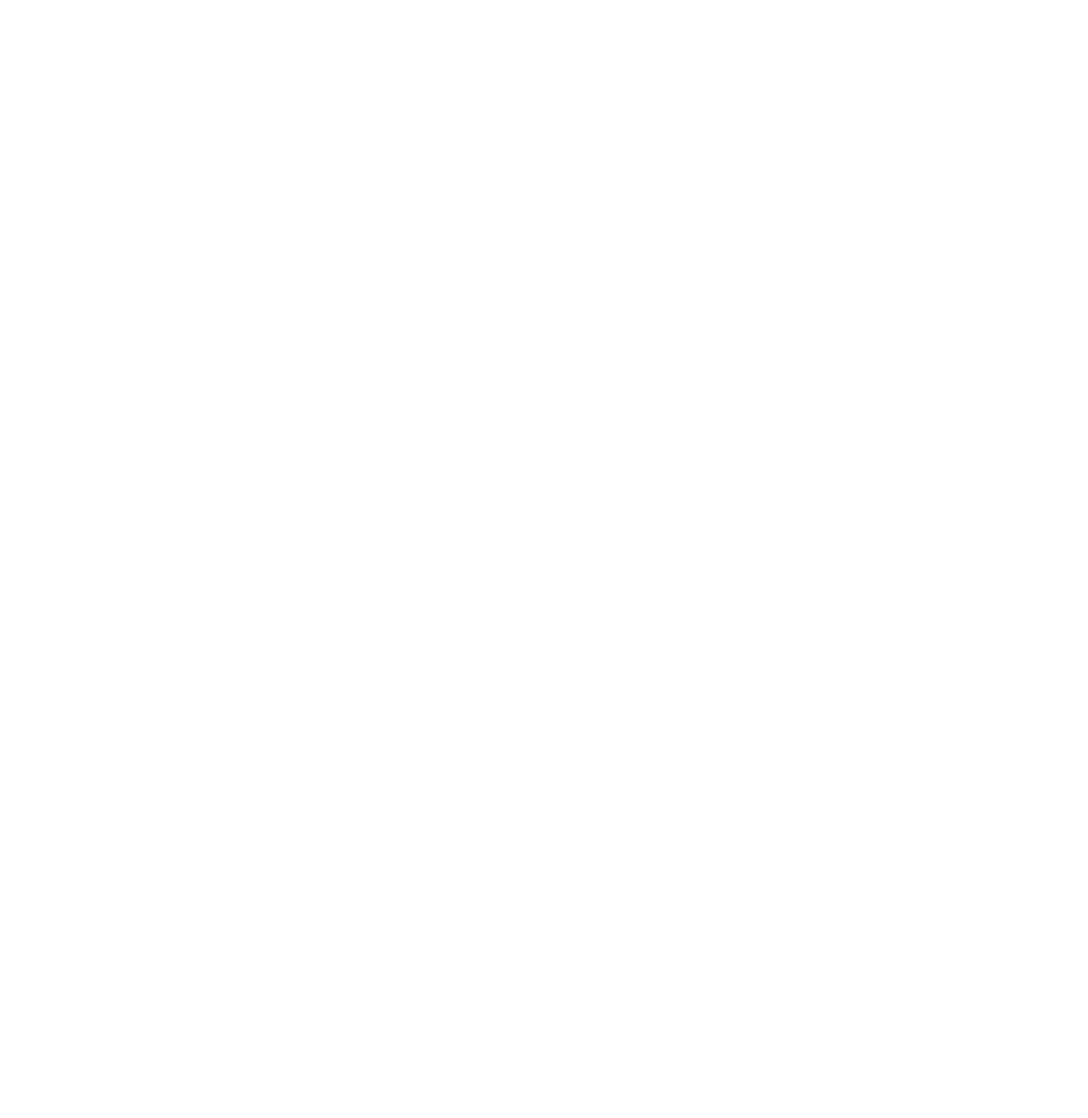
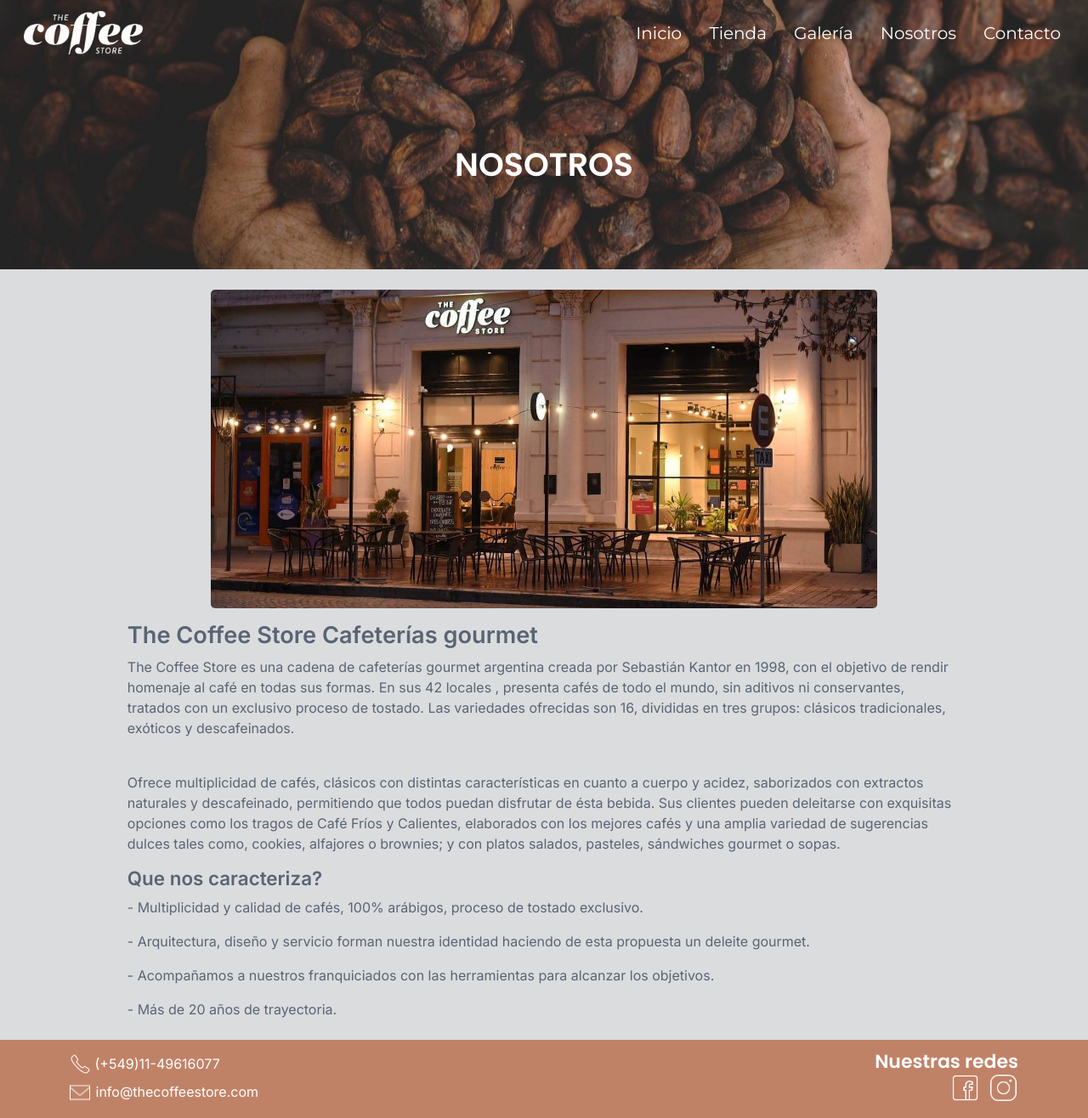
Before and after one commit to LucasAmbort/TheCoffeeStore, a plain HTML site: page nosotros.html in a window 1280 px wide. Shown: the whole page at 85% size. Before the commit the page ends 800 px from the top, so only its background shows below. Drawn offline with nearby package versions, Linux system fonts and the light colour scheme.

Commit message:
Cambios en galeria, creacion de nosotros y contacto

```diff
--- a/contacto.html
+++ b/contacto.html
@@ -0,0 +1,137 @@
+<!DOCTYPE html>
+<html lang="es">
+
+<head>
+    <meta charset="UTF-8" />
+    <meta http-equiv="X-UA-Compatible" content="IE=edge" />
+    <meta name="viewport" content="width=device-width, initial-scale=1.0" />
+    <link rel="icon" type="image/png" href="./img/favicon.png" />
+    <link rel="preconnect" href="https://fonts.googleapis.com" />
+    <link rel="preconnect" href="https://fonts.gstatic.com" crossorigin />
+    <link href="https://fonts.googleapis.com/css2?family=Montserrat:wght@100;200;300;400;500;600;700&display=swap"
+        rel="stylesheet" />
+    <link rel="preconnect" href="https://fonts.googleapis.com" />
+    <link rel="preconnect" href="https://fonts.gstatic.com" crossorigin />
+    <link href="https://fonts.googleapis.com/css2?family=Inter:wght@200;400;600&display=swap" rel="stylesheet" />
+    <link rel="preconnect" href="https://fonts.googleapis.com" />
+    <link rel="preconnect" href="https://fonts.gstatic.com" crossorigin />
+    <link href="https://fonts.googleapis.com/css2?family=Poppins:wght@600&display=swap" rel="stylesheet" />
+    <!-- CSS only -->
+    <link href="https://cdn.jsdelivr.net/npm/bootstrap@5.2.1/dist/css/bootstrap.min.css" rel="stylesheet"
+        integrity="sha384-iYQeCzEYFbKjA/T2uDLTpkwGzCiq6soy8tYaI1GyVh/UjpbCx/TYkiZhlZB6+fzT" crossorigin="anonymous" />
+    <link rel="stylesheet" href="./css/style.css" />
+    <title>Contacto | The Coffee Store Rafaela</title>
+</head>
+
+<body>
+    <section>
+        <header>
+            <nav class="navbar navbar-expand-lg navbar-light">
+                <div class="container-fluid">
+                    <a class="navbar-brand nav-img ps-3" href="./index.html">
+                        <img src="./img/logoblanco.png" alt="logo" />
+                    </a>
+                    <button class="navbar-toggler me-3 bg-light bg-opacity-50" type="button" data-bs-toggle="collapse"
+                        data-bs-target="#navbarSupportedContent" aria-controls="navbarSupportedContent"
+                        aria-expanded="false" aria-label="Toggle navigation">
+                        <span class="navbar-toggler-icon"></span>
+                    </button>
+                    <div class="collapse navbar-collapse" id="navbarSupportedContent">
+                        <ul class="navbar-nav ms-auto mb-2 mb-lg-0">
+                            <li class="nav-item me-2">
+                                <a class="nav-link m-1" aria-current="page" href="./index.html">Inicio</a>
+                            </li>
+                            <li class="nav-item me-2">
+                                <a class="nav-link m-1" href="./tienda.html">Tienda</a>
+                            </li>
+                            <li class="nav-item me-2">
+                                <a class="nav-link m-1" href="./galeria.html">Galería</a>
+                            </li>
+                            <li class="nav-item me-2">
+                                <a class="nav-link m-1" href="./nosotros.html">Nosotros</a>
+                            </li>
+                            <li class="nav-item me-2">
+                                <a class="nav-link m-1" href="./contacto.html">Contacto</a>
+                            </li>
+                        </ul>
+                    </div>
+                </div>
+            </nav>
+        </header>
+        <main>
+            <div class="container d-flex justify-content-center align-items-center contacto">
+                <div class="text-white galeria-titulo">
+                    <h1>CONTACTO</h1>
+                </div>
+            </div>
+    </section>
+    <div class="contacto-contenedor bg-secondary bg-opacity-25">
+        <div class="container-fluid h-100">
+            <div class="row pt-4 pb-2">
+                <div class="col-12 col-lg-7 mb-3">
+                    <p>
+                        Queremos conocer tu opinión, tu experiencia, puntos a favor y
+                        puntos a mejorar.
+                    </p>
+                    <p>
+                        Esto nos ayuda a seguir creciendo y brindar un mejor servicio.
+                    </p>
+                </div>
+                <div class="col-12 col-lg-5">
+                    <form>
+                        <div>
+                            <label for="nombre">Nombre y Apellido</label>
+                            <br>
+                            <input class="w-75 w-lg-50 mb-3" type="text" name="nombre" placeholder="Nombre completo" />
+                        </div>
+                        <div>
+                            <label for="email">Email</label>
+                            <br>
+                            <input class="w-75 w-lg-50 mb-3" type="email" name="email" placeholder="Email" />
+                        </div>
+                        <div>
+                            <label for="mensaje">Mensaje</label>
+                            <br>
+                            <textarea class="w-75 w-lg-50 mb-3" name="mensaje" id="" cols="30" rows="5"
+                                placeholder="Dejanos tu mensaje"></textarea>
+                        </div>
+                        <input class="btn btn-default text-white boton" type="submit" value="Enviar">
+                    </form>
+                </div>
+            </div>
+        </div>
+    </div>
+    </main>
+    <footer class="footer">
+        <div class="container">
+            <div class="row">
+                <div class="col-12 text-white footer-izq">
+                    <p style="margin-top: 1rem; margin-bottom: 0.4rem;">
+                        <img src="./img/telefono.png" alt="telefono" style="width: 25px; margin-bottom: 2px;">
+                        (+549)11-49616077
+                    </p>
+                    <p>
+                        <img src="./img/email.png" alt="correo"
+                            style="width: 24px; margin-bottom: 2px; margin-right: 2px;">
+                        info@thecoffeestore.com
+                    </p>
+                </div>
+                <div class="col-12 text-white footer-der">
+                    <h2>Nuestras redes</h2>
+                    <div class="footer-der-redes">
+                        <a href="https://m.facebook.com/tcsrafaela/" target="_blank"><img src="./img/logofb.png"
+                                alt="facebook" style="width: 35px; margin-right: 10px;"></a> <a
+                            href="https://www.instagram.com/thecoffeestore.rafaela/?hl=es" target="_blank"><img
+                                src="./img/logoig.png" alt="instagram" style="width: 35px;"></a>
+                    </div>
+                </div>
+            </div>
+        </div>
+    </footer>
+    <!-- JavaScript Bundle with Popper -->
+    <script src="https://cdn.jsdelivr.net/npm/bootstrap@5.2.1/dist/js/bootstrap.bundle.min.js"
+        integrity="sha384-u1OknCvxWvY5kfmNBILK2hRnQC3Pr17a+RTT6rIHI7NnikvbZlHgTPOOmMi466C8"
+        crossorigin="anonymous"></script>
+</body>
+
+</html>
--- a/css/style.css
+++ b/css/style.css
@@ -127,7 +127,51 @@
 .galeria-contenedor img {
   width: 85%;
   border-radius: 5px;
-  margin-bottom: 15px;
+  margin-bottom: 20px;
+}
+.nosotros {
+  height: 30vh;
+}
+.nosotros-row {
+  width: 90%;
+}
+.nosotros-row img {
+  border-radius: 5px;
+}
+.nosotros-row h2 {
+  font-family: "Inter";
+  font-weight: 700;
+  color: #5a6473;
+  font-size: 1.7rem;
+}
+.nosotros-row p {
+  font-family: "Inter";
+  font-weight: 400;
+  color: #5a6473;
+}
+.nosotros-row h3 {
+  font-family: "Inter";
+  font-weight: 700;
+  color: #5a6473;
+  font-size: 1.4rem;
+}
+.contacto {
+  height: 30vh;
+}
+.contacto-contenedor p {
+  font-family: "Montserrat";
+  font-size: 1.2rem;
+}
+.contacto-contenedor form {
+  font-family: "Montserrat";
+  font-size: 1rem;
+}
+.btn {
+  background-color: #c08267;
+  font-family: "Poppins";
+}
+.boton:hover {
+  background-color: #c08267!important;
 }
 @media (min-width: 768px) {
   .contenido h1 {
@@ -180,4 +224,7 @@
   .galeria-contenedor img:hover {
     transform: scale(1.04);
   }
+  .nosotros-contenedor img {
+    width: 80%;
+  }
 }
--- a/nosotros.html
+++ b/nosotros.html
@@ -0,0 +1,145 @@
+<!DOCTYPE html>
+<html lang="es">
+
+<head>
+    <meta charset="UTF-8" />
+    <meta http-equiv="X-UA-Compatible" content="IE=edge" />
+    <meta name="viewport" content="width=device-width, initial-scale=1.0" />
+    <link rel="icon" type="image/png" href="./img/favicon.png" />
+    <link rel="preconnect" href="https://fonts.googleapis.com" />
+    <link rel="preconnect" href="https://fonts.gstatic.com" crossorigin />
+    <link href="https://fonts.googleapis.com/css2?family=Montserrat:wght@100;200;300;400;500;600;700&display=swap"
+        rel="stylesheet" />
+    <link rel="preconnect" href="https://fonts.googleapis.com" />
+    <link rel="preconnect" href="https://fonts.gstatic.com" crossorigin />
+    <link href="https://fonts.googleapis.com/css2?family=Inter:wght@200;400;600&display=swap" rel="stylesheet" />
+    <link rel="preconnect" href="https://fonts.googleapis.com" />
+    <link rel="preconnect" href="https://fonts.gstatic.com" crossorigin />
+    <link href="https://fonts.googleapis.com/css2?family=Poppins:wght@600&display=swap" rel="stylesheet" />
+    <!-- CSS only -->
+    <link href="https://cdn.jsdelivr.net/npm/bootstrap@5.2.1/dist/css/bootstrap.min.css" rel="stylesheet"
+        integrity="sha384-iYQeCzEYFbKjA/T2uDLTpkwGzCiq6soy8tYaI1GyVh/UjpbCx/TYkiZhlZB6+fzT" crossorigin="anonymous" />
+    <link rel="stylesheet" href="./css/style.css" />
+    <title>Nosotros | The Coffee Store Rafaela</title>
+</head>
+
+<body>
+    <section>
+        <header>
+            <nav class="navbar navbar-expand-lg navbar-light">
+                <div class="container-fluid">
+                    <a class="navbar-brand nav-img ps-3" href="./index.html">
+                        <img src="./img/logoblanco.png" alt="logo" />
+                    </a>
+                    <button class="navbar-toggler me-3 bg-light bg-opacity-50" type="button" data-bs-toggle="collapse"
+                        data-bs-target="#navbarSupportedContent" aria-controls="navbarSupportedContent"
+                        aria-expanded="false" aria-label="Toggle navigation">
+                        <span class="navbar-toggler-icon"></span>
+                    </button>
+                    <div class="collapse navbar-collapse" id="navbarSupportedContent">
+                        <ul class="navbar-nav ms-auto mb-2 mb-lg-0">
+                            <li class="nav-item me-2">
+                                <a class="nav-link m-1" aria-current="page" href="./index.html">Inicio</a>
+                            </li>
+                            <li class="nav-item me-2">
+                                <a class="nav-link m-1" href="./tienda.html">Tienda</a>
+                            </li>
+                            <li class="nav-item me-2">
+                                <a class="nav-link m-1" href="./galeria.html">Galería</a>
+                            </li>
+                            <li class="nav-item me-2">
+                                <a class="nav-link m-1" href="./nosotros.html">Nosotros</a>
+                            </li>
+                            <li class="nav-item me-2">
+                                <a class="nav-link m-1" href="./contacto.html">Contacto</a>
+                            </li>
+                        </ul>
+                    </div>
+                </div>
+            </nav>
+        </header>
+        <main>
+            <div class="container d-flex justify-content-center align-items-center nosotros">
+                <div class="text-white galeria-titulo">
+                    <h1>NOSOTROS</h1>
+                </div>
+            </div>
+    </section>
+    <div class="nosotros-contenedor bg-secondary bg-opacity-25">
+        <div class="container h-100">
+            <div class="row pt-4 pb-2 nosotros-row mx-auto">
+                <div class="col">
+                    <img class="mx-auto d-flex mb-3 img-fluid" src="./img/galeria3.jpg" alt="foto-negocio" />
+                    <h2>The Coffee Store Cafeterías gourmet</h2>
+                    <p>
+                        The Coffee Store es una cadena de cafeterías gourmet argentina
+                        creada por Sebastián Kantor en 1998, con el objetivo de rendir
+                        homenaje al café en todas sus formas. En sus 42 locales , presenta
+                        cafés de todo el mundo, sin aditivos ni conservantes, tratados con
+                        un exclusivo proceso de tostado. Las variedades ofrecidas son 16,
+                        divididas en tres grupos: clásicos tradicionales, exóticos y
+                        descafeinados.
+                    </p>
+                    <br />
+                    <p>
+                        Ofrece multiplicidad de cafés, clásicos con distintas
+                        características en cuanto a cuerpo y acidez, saborizados con
+                        extractos naturales y descafeinado, permitiendo que todos puedan
+                        disfrutar de ésta bebida. Sus clientes pueden deleitarse con
+                        exquisitas opciones como los tragos de Café Fríos y Calientes,
+                        elaborados con los mejores cafés y una amplia variedad de
+                        sugerencias dulces tales como, cookies, alfajores o brownies; y con
+                        platos salados, pasteles, sándwiches gourmet o sopas.
+                    </p>
+                    <h3>Que nos caracteriza?</h3>
+                    <p>
+                        - Multiplicidad y calidad de cafés, 100% arábigos, proceso de
+                        tostado exclusivo.
+                    </p>
+                    <p>
+                        - Arquitectura, diseño y servicio forman nuestra identidad haciendo
+                        de esta propuesta un deleite gourmet.
+                    </p>
+                    <p>
+                        - Acompañamos a nuestros franquiciados con las herramientas para
+                        alcanzar los objetivos.
+                    </p>
+                    <p>- Más de 20 años de trayectoria.</p>
+                </div>
+            </div>
+        </div>
+    </div>
+    </main>
+    <footer class="footer">
+        <div class="container">
+            <div class="row">
+                <div class="col-12 text-white footer-izq">
+                    <p style="margin-top: 1rem; margin-bottom: 0.4rem;">
+                        <img src="./img/telefono.png" alt="telefono" style="width: 25px; margin-bottom: 2px;">
+                        (+549)11-49616077
+                    </p>
+                    <p>
+                        <img src="./img/email.png" alt="correo"
+                            style="width: 24px; margin-bottom: 2px; margin-right: 2px;">
+                        info@thecoffeestore.com
+                    </p>
+                </div>
+                <div class="col-12 text-white footer-der">
+                    <h2>Nuestras redes</h2>
+                    <div class="footer-der-redes">
+                        <a href="https://m.facebook.com/tcsrafaela/" target="_blank"><img src="./img/logofb.png"
+                                alt="facebook" style="width: 35px; margin-right: 10px;"></a> <a
+                            href="https://www.instagram.com/thecoffeestore.rafaela/?hl=es" target="_blank"><img
+                                src="./img/logoig.png" alt="instagram" style="width: 35px;"></a>
+                    </div>
+                </div>
+            </div>
+        </div>
+    </footer>
+    <!-- JavaScript Bundle with Popper -->
+    <script src="https://cdn.jsdelivr.net/npm/bootstrap@5.2.1/dist/js/bootstrap.bundle.min.js"
+        integrity="sha384-u1OknCvxWvY5kfmNBILK2hRnQC3Pr17a+RTT6rIHI7NnikvbZlHgTPOOmMi466C8"
+        crossorigin="anonymous"></script>
+</body>
+
+</html>
```
Also changed, not shown: galeria.html (+4 -4 lines).
